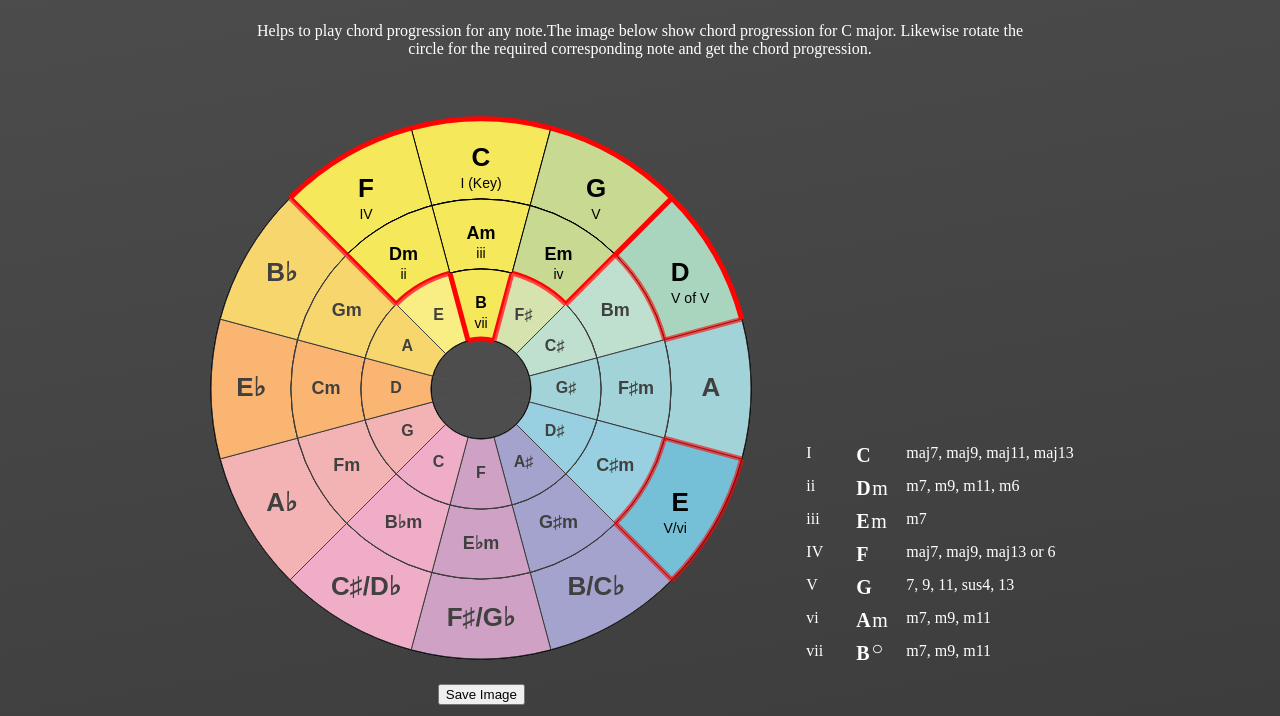
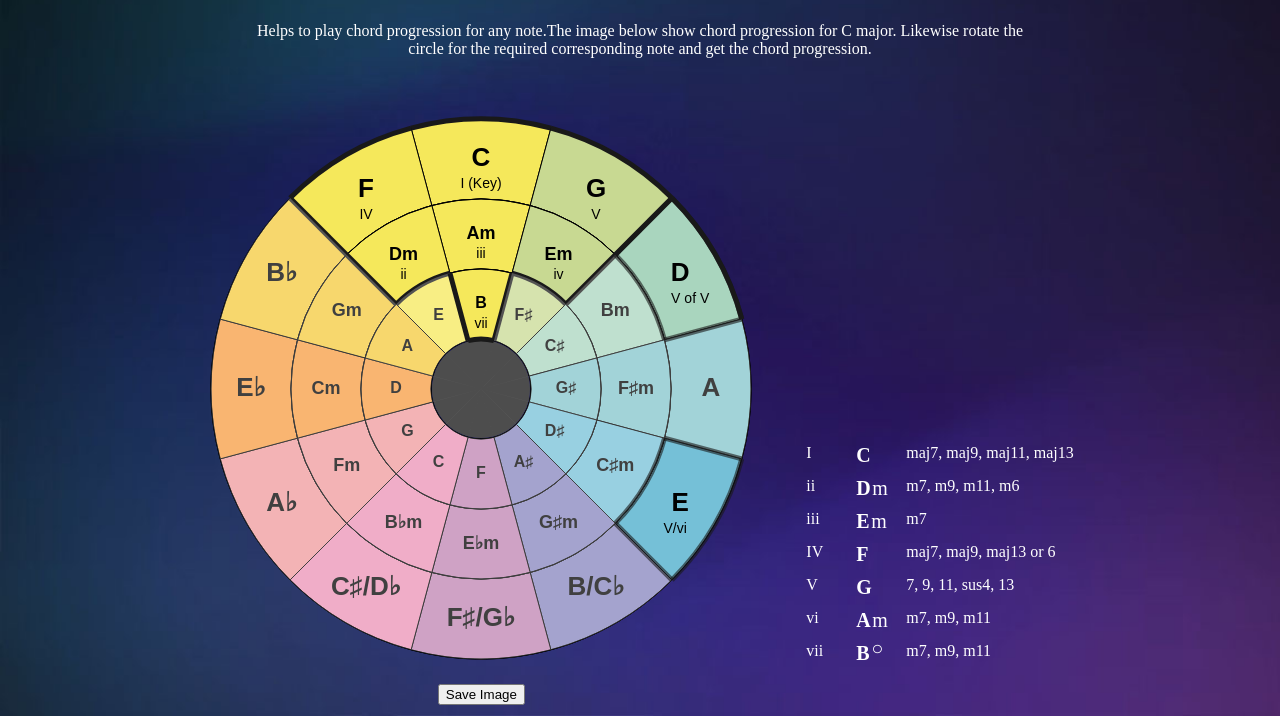
Before and after one commit to VicNovosad/Interactive-Circle-of-Fifths, a plain HTML site: page index.html in a window 1280 px wide. Shown: the part 84-800 px from the top of the page. Drawn offline with nearby package versions, Linux system fonts and the light colour scheme.

Commit message:
additional styling

```diff
--- a/circle-of-5-sets.js
+++ b/circle-of-5-sets.js
@@ -55,7 +55,7 @@ const diminishedChords = {
 	// showLeftSectorsLine: [true, true, true, true, true, true, true, true, true, true, true, true],
 	// showRightSectorsLine: [true, true, true, true, true, true, true, true, true, true, true, true],
 	// showBottomSectorsArc: [true, true, true, true, true, true, true, true, true, true, true, true],
-	// lineColor: '#ff0303',
+	// lineColor: 'rgba(25, 25, 25, 1)',
 	// lineWidth: 5,
 	textSize: '16px',
 	textWeight: '700'
@@ -75,7 +75,7 @@ const majorRedFrameConfig = {
 	showRightSectorsLine: [false, false, true, false, false, false, false, false, false, false, false, false],
 	showBottomSectorsArc: [false, false, false, false, false, false, false, false, false, false, false, false],
   fillColors: ['rgba(255, 255, 255, 0)','rgba(255, 255, 255, 0)','rgba(255, 255, 255, 0)','rgba(255, 255, 255, 0)','rgba(255, 255, 255, .25)','rgba(255, 255, 255, 0)','rgba(255, 255, 255, .25)','rgba(255, 255, 255, .25)','rgba(255, 255, 255, .25)','rgba(255, 255, 255, .25)','rgba(255, 255, 255, .25)','rgba(255, 255, 255, .25)'],
-	lineColor: '#ff0303',
+	lineColor: 'rgba(25, 25, 25, 1)',
 	lineWidth: 5,
 	textSize: '14px',
 	textYShift: 25,
@@ -96,7 +96,7 @@ const manorRedFrameConfig = {
 	showRightSectorsLine: [false, false, true, false, false, false, false, false, false, false, false, false],
 	showBottomSectorsArc: [true, false, true, false, false, false, false, false, false, false, false, false],
   fillColors: ['rgba(255, 255, 255, 0)','rgba(255, 255, 255, 0)','rgba(255, 255, 255, 0)','rgba(255, 255, 255, .25)','rgba(255, 255, 255, .25)','rgba(255, 255, 255, .25)','rgba(255, 255, 255, .25)','rgba(255, 255, 255, .25)','rgba(255, 255, 255, .25)','rgba(255, 255, 255, .25)','rgba(255, 255, 255, .25)','rgba(255, 255, 255, .25)'],
-	lineColor: '#ff0303',
+	lineColor: 'rgba(25, 25, 25, 1)',
 	lineWidth: 5,
 	textSize: '14px',
 	textYShift: 20,
@@ -116,7 +116,7 @@ const diminishedRedFrameConfig = {
 	showRightSectorsLine: [false, true, false, false, false, false, false, false, false, false, false, false],
 	showBottomSectorsArc: [false, true, false, false, false, false, false, false, false, false, false, false],
   fillColors: ['rgba(255, 255, 255, .25)','rgba(255, 255, 255, 0)','rgba(255, 255, 255, .25)','rgba(255, 255, 255, .25)','rgba(255, 255, 255, .25)','rgba(255, 255, 255, .25)','rgba(255, 255, 255, .25)','rgba(255, 255, 255, .25)','rgba(255, 255, 255, .25)','rgba(255, 255, 255, .25)','rgba(255, 255, 255, .25)','rgba(255, 255, 255, .25)'],
-	lineColor: '#ff0303',
+	lineColor: 'rgba(25, 25, 25, 1)',
 	lineWidth: 5,
 	textSize: '14px',
 	textYShift: 20,
@@ -135,7 +135,7 @@ const secondaryDominantRedFrameConfig = {
 	showLeftSectorsLine: [false, false, false, true, false, false, false, false, false, false, false, false],
 	showRightSectorsLine: [false, false, false, true, false, false, false, false, false, false, false, false],
 	showBottomSectorsArc: [false, false, false, true, false, false, false, false, false, false, false, false],
-	lineColor: 'rgba(255, 3, 3, .6)',
+	lineColor: 'rgba(25, 25, 25, .6)',
 	lineWidth: 5,
 	textSize: '14px',
 	textYShift: 25,
@@ -155,7 +155,7 @@ const secondaryDominant2RedFrameConfig = {
 	showLeftSectorsLine: [false, false, false, false, false, true, false, false, false, false, false, false],
 	showRightSectorsLine: [false, false, false, false, false, true, false, false, false, false, false, false],
 	showBottomSectorsArc: [false, false, false, false, false, true, false, false, false, false, false, false],
-	lineColor: 'rgba(255, 3, 3, .6)',
+	lineColor: 'rgba(25, 25, 25, .6)',
 	lineWidth: 5,
 	textSize: '14px',
 	textYShift: 25,
--- a/style.css
+++ b/style.css
@@ -3,8 +3,11 @@ body{
   flex-direction: column;
   justify-content: center;
   align-items: center;
-  background: linear-gradient(170deg, #828282 0%, #4d4d4d 100%);
-  background: linear-gradient(170deg, #4d4d4d 0%, #3d3d3d 100%);
+  /* background: linear-gradient(170deg, #828282 0%, #4d4d4d 100%); */
+  /* background: linear-gradient(170deg, #4d4d4d 0%, #3d3d3d 100%); */
+  background-image: url("/assets/background.jpg");
+  background-repeat: no-repeat;
+  background-size: cover;
   color: white;
   width: 100%;
   min-height: 100vh;
```
Also changed, not shown: assets/background.jpg (added).
